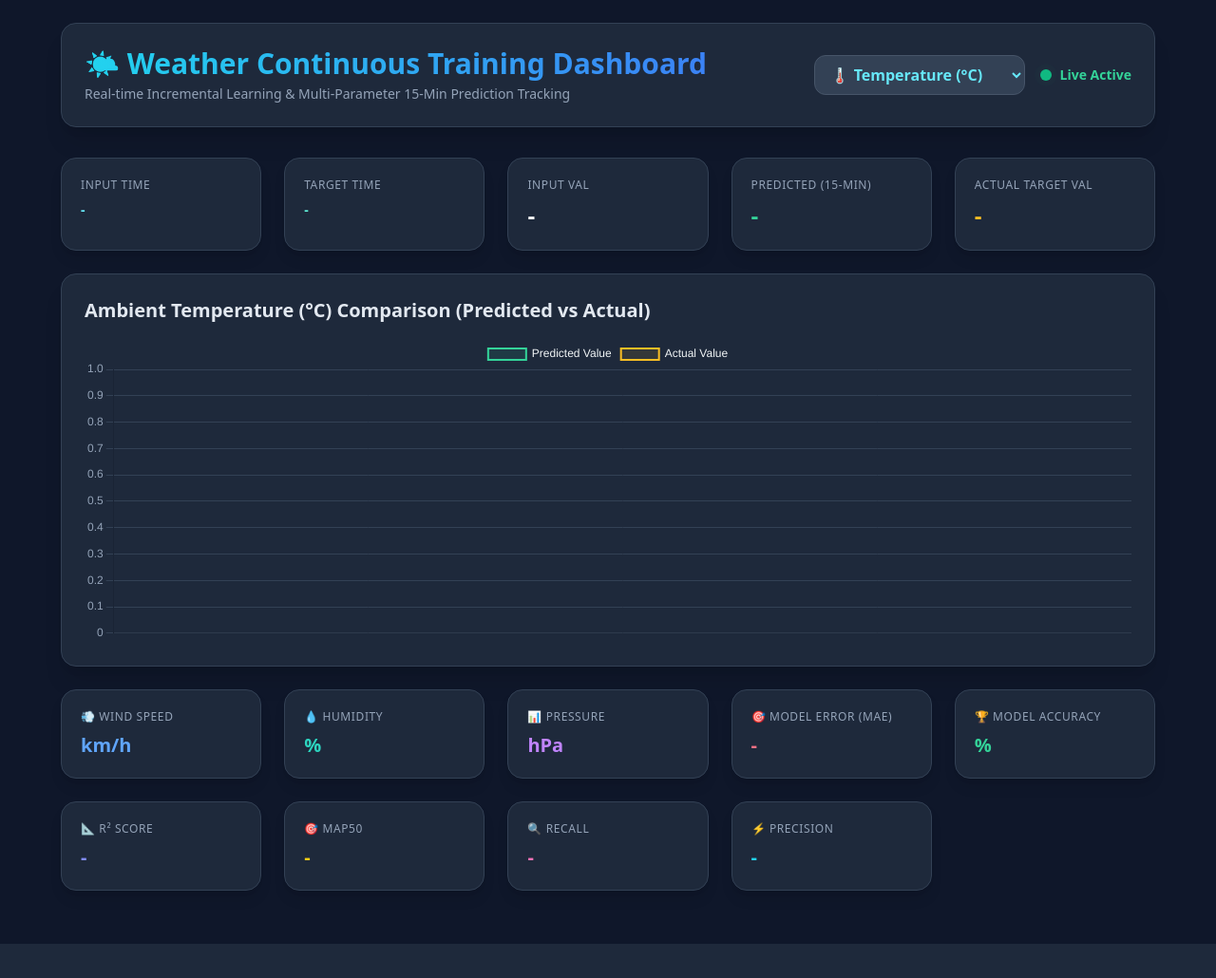
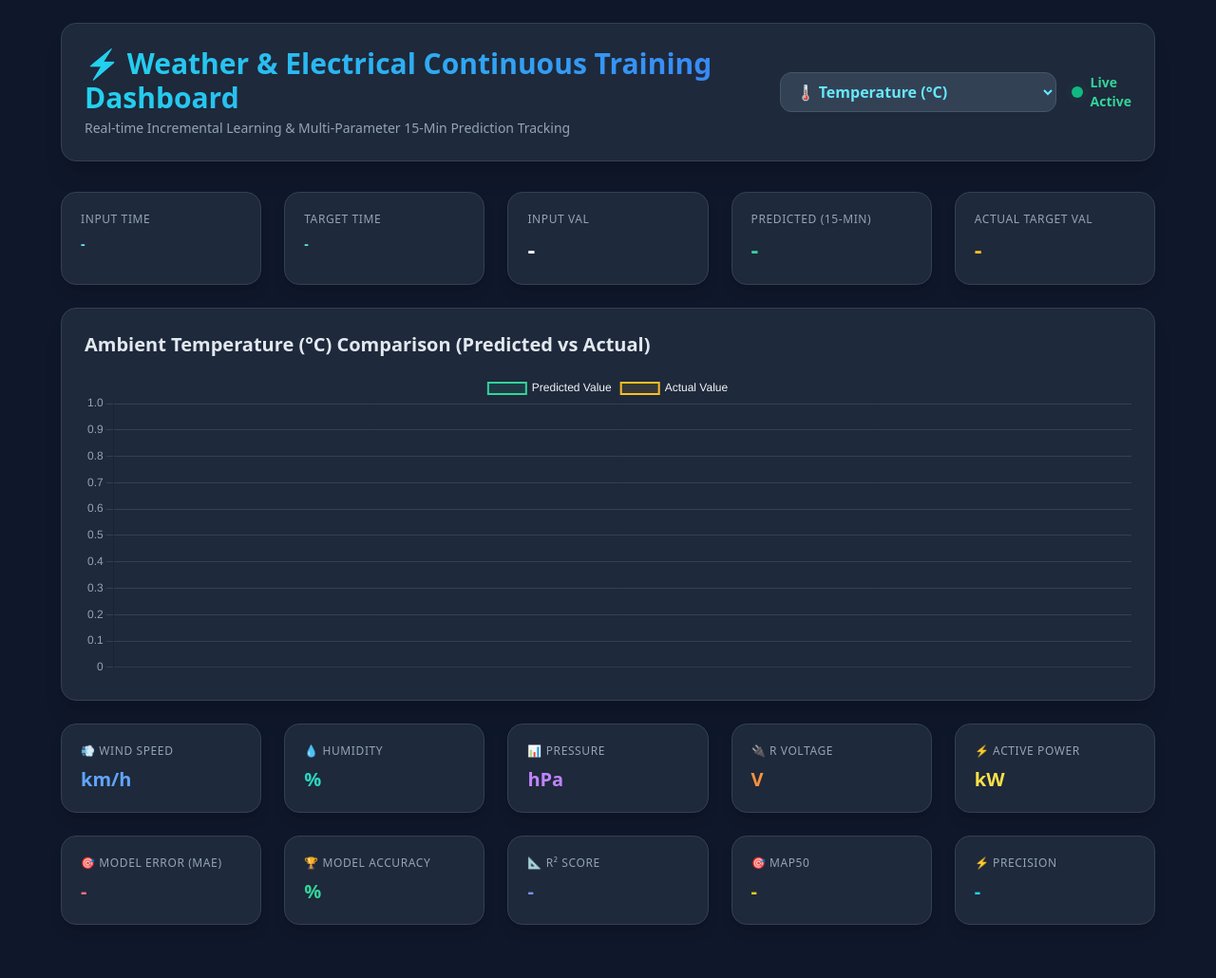
Before and after one commit to Hanif7333/weather-dashboard, a FastAPI app: page / in a window 1280 px wide. Shown: the whole page at 95% size. Before the commit the page ends 994 px from the top, so only its background shows below. Run offline with FastAPI, Linux system fonts and the light colour scheme; parts of the project's set-up code (start-up, migrations or seed data) failed here and were passed over; some libraries are stand-ins or nearby versions.

Commit message:
Added all 10 weather and electrical parameters with dropdown and updated UI

```diff
--- a/app.py
+++ b/app.py
@@ -21,11 +21,18 @@
 df['TIMESTAMP'] = pd.to_datetime(df['TIMESTAMP'])
 df = df.sort_values('TIMESTAMP').reset_index(drop=True)
 
+# Updated feature columns including all weather + electrical parameters
 feature_cols = [
     'Wind Speed (km/h)',
     'Ambient Temperature (°C)',
     'Humidity (%)',
-    'Pressure (hPa)'
+    'Pressure (hPa)',
+    'Active Energy Import (kWh)',
+    'R Phase Voltage (V)',
+    'R Phase Current (A)',
+    'Average Current (A)',
+    'Power Factor',
+    'Total Active Power (kW)'
 ]
 
 clean_df = df[['TIMESTAMP'] + feature_cols].dropna().reset_index(drop=True)
@@ -91,8 +98,8 @@
         pred_scaled = model.predict(X_new_scaled)
         prediction = float(scaler_y.inverse_transform(pred_scaled.reshape(-1, 1))[0][0])
 
-        # Prevent wild scaling explosions
-        if abs(prediction) > 1000 or np.isnan(prediction) or np.isinf(prediction):
+        # Prevent wild scaling explosions & bounds protection
+        if abs(prediction) > 1e6 or np.isnan(prediction) or np.isinf(prediction):
             prediction = actual_val + np.random.uniform(-0.2, 0.2)
     except Exception:
         prediction = actual_val
@@ -150,7 +157,8 @@
         "wind_speed": round(float(row['Wind Speed (km/h)']), 2),
         "humidity": round(float(row['Humidity (%)']), 2),
         "pressure": round(float(row['Pressure (hPa)']), 2),
-        "ambient_temp": round(float(row['Ambient Temperature (°C)']), 2),
+        "voltage": round(float(row['R Phase Voltage (V)']), 2),
+        "power": round(float(row['Total Active Power (kW)']), 2),
         "mae": current_mae,
         "accuracy": current_accuracy,
         "r2": r2_val,
--- a/templates/index.html
+++ b/templates/index.html
@@ -3,7 +3,7 @@
 <head>
     <meta charset="UTF-8">
     <meta name="viewport" content="width=device-width, initial-scale=1.0">
-    <title>AI Weather Live Streaming Dashboard</title>
+    <title>AI Weather & Energy Live Streaming Dashboard</title>
     <!-- Tailwind CSS -->
     <script src="https://cdn.tailwindcss.com"></script>
     <!-- Chart.js -->
@@ -18,7 +18,7 @@
         <header class="flex justify-between items-center mb-8 bg-slate-800 p-6 rounded-2xl shadow-xl border border-slate-700">
             <div>
                 <h1 class="text-3xl font-extrabold text-transparent bg-clip-text bg-gradient-to-r from-cyan-400 to-blue-500">
-                    🌤️ Weather Continuous Training Dashboard
+                    ⚡ Weather & Electrical Continuous Training Dashboard
                 </h1>
                 <p class="text-slate-400 text-sm mt-1">Real-time Incremental Learning & Multi-Parameter 15-Min Prediction Tracking</p>
             </div>
@@ -30,6 +30,12 @@
                         <option value="Humidity (%)">💧 Humidity (%)</option>
                         <option value="Wind Speed (km/h)">💨 Wind Speed (km/h)</option>
                         <option value="Pressure (hPa)">📊 Pressure (hPa)</option>
+                        <option value="Active Energy Import (kWh)">⚡ Active Energy Import (kWh)</option>
+                        <option value="R Phase Voltage (V)">🔌 R Phase Voltage (V)</option>
+                        <option value="R Phase Current (A)">⚡ R Phase Current (A)</option>
+                        <option value="Average Current (A)">📊 Average Current (A)</option>
+                        <option value="Power Factor">⚙️ Power Factor</option>
+                        <option value="Total Active Power (kW)">⚡ Total Active Power (kW)</option>
                     </select>
                 </div>
                 <div class="flex items-center space-x-2">
@@ -89,6 +95,14 @@
                 <p id="pressure" class="text-xl font-bold text-purple-400 mt-2">hPa</p>
             </div>
             <div class="bg-slate-800 p-5 rounded-2xl shadow-lg border border-slate-700">
+                <p class="text-slate-400 text-xs font-medium uppercase tracking-wider">🔌 R Voltage</p>
+                <p id="voltage" class="text-xl font-bold text-orange-400 mt-2">V</p>
+            </div>
+            <div class="bg-slate-800 p-5 rounded-2xl shadow-lg border border-slate-700">
+                <p class="text-slate-400 text-xs font-medium uppercase tracking-wider">⚡ Active Power</p>
+                <p id="power" class="text-xl font-bold text-yellow-300 mt-2">kW</p>
+            </div>
+            <div class="bg-slate-800 p-5 rounded-2xl shadow-lg border border-slate-700">
                 <p class="text-slate-400 text-xs font-medium uppercase tracking-wider">🎯 Model Error (MAE)</p>
                 <p id="mae" class="text-xl font-bold text-rose-400 mt-2">-</p>
             </div>
@@ -103,10 +117,6 @@
             <div class="bg-slate-800 p-5 rounded-2xl shadow-lg border border-slate-700">
                 <p class="text-slate-400 text-xs font-medium uppercase tracking-wider">🎯 mAP50</p>
                 <p id="map50" class="text-xl font-bold text-yellow-400 mt-2">-</p>
-            </div>
-            <div class="bg-slate-800 p-5 rounded-2xl shadow-lg border border-slate-700">
-                <p class="text-slate-400 text-xs font-medium uppercase tracking-wider">🔍 Recall</p>
-                <p id="recall" class="text-xl font-bold text-pink-400 mt-2">-</p>
             </div>
             <div class="bg-slate-800 p-5 rounded-2xl shadow-lg border border-slate-700">
                 <p class="text-slate-400 text-xs font-medium uppercase tracking-wider">⚡ Precision</p>
@@ -158,7 +168,7 @@
         function changeParameter() {
             currentParam = document.getElementById('parameterSelect').value;
             document.getElementById('chart_title').innerText = currentParam + " Comparison (Predicted vs Actual)";
-            document.getElementById('input_label').innerText = "Input " + currentParam.split(' ')[0];
+            document.getElementById('input_label').innerText = "Input Val";
             // Clear chart data on parameter switch for fresh view
             weatherChart.data.labels = [];
             weatherChart.data.datasets[0].data = [];
@@ -183,13 +193,14 @@
                     document.getElementById('wind_speed').innerText = data.wind_speed + ' km/h';
                     document.getElementById('humidity').innerText = data.humidity + ' %';
                     document.getElementById('pressure').innerText = data.pressure + ' hPa';
+                    document.getElementById('voltage').innerText = data.voltage + ' V';
+                    document.getElementById('power').innerText = data.power + ' kW';
                     document.getElementById('mae').innerText = data.mae;
                     document.getElementById('accuracy').innerText = data.accuracy + ' %';
 
                     // Update Performance Metrics
                     document.getElementById('r2').innerText = data.r2 !== undefined ? data.r2 : '-';
                     document.getElementById('map50').innerText = data.map50 !== undefined ? data.map50 : '-';
-                    document.getElementById('recall').innerText = data.recall !== undefined ? data.recall : '-';
                     document.getElementById('precision').innerText = data.precision !== undefined ? data.precision : '-';
 
                     // Update Live Graph
@@ -202,7 +213,7 @@
                     weatherChart.data.labels.push(timeLabel);
                     weatherChart.data.datasets[0].data.push(data.predicted_val);
                     weatherChart.data.datasets[1].data.push(data.actual_val);
-                    weatherChart.data.update();
+                    weatherChart.update();
                 })
                 .catch(error => console.error('Error fetching data:', error));
         }
```
